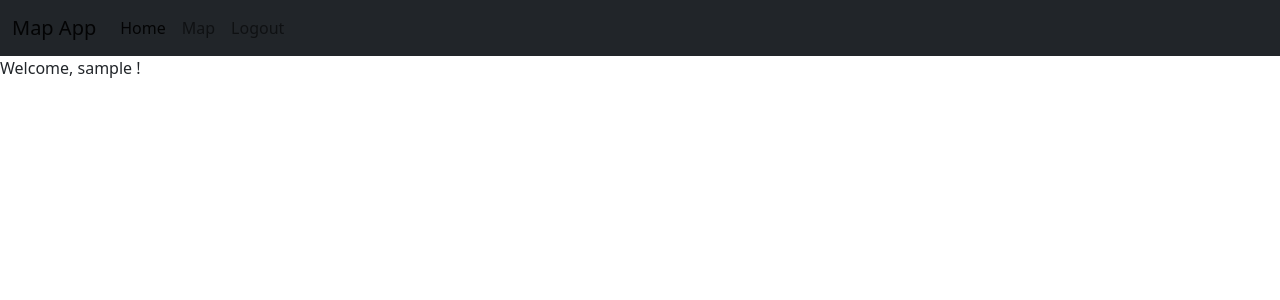
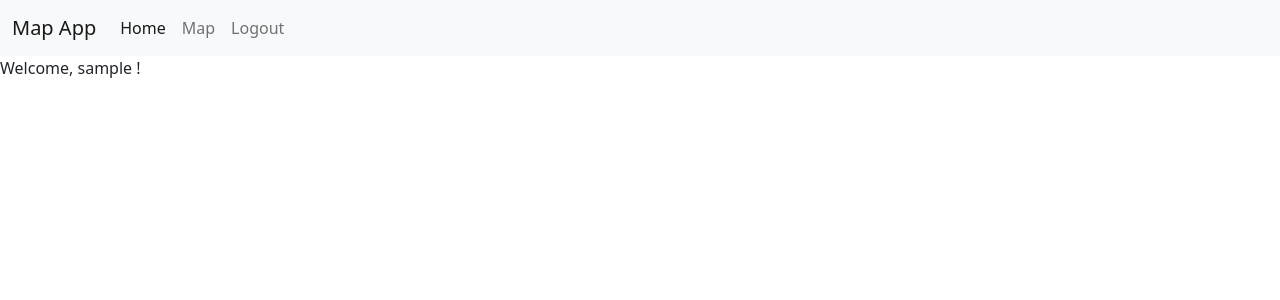
Before and after one commit to MrMabogo/campusmap, a Django app: page /maps/persist in a window 1280 px wide. Shown: the top 300 px of the page. Run offline with Django 3.2, Linux system fonts and the light colour scheme; the visitor is signed in with stand-in values (Sample User, id 1); some libraries are stand-ins or nearby versions.

Commit message:
fix navbar toggle

```diff
--- a/maps/templates/maps/base.html
+++ b/maps/templates/maps/base.html
@@ -23,13 +23,13 @@
 </head>
 <body>
     <!-- Navbar header -->
-    <nav class="navbar navbar-expand-lg navbar-light bg-dark">
+    <nav class="navbar navbar-expand-lg navbar-light bg-light">
         <div class="container-fluid">
             <a class="navbar-brand" href="{% url 'index' %}">Map App</a>
             <button class="navbar-toggler" type="button" data-bs-toggle="collapse" data-bs-target="#navbarSupportedContent" aria-controls="navbarSupportedContent" aria-expanded="false" aria-label="Toggle navigation">
                 <span class="navbar-toggler-icon"></span>
             </button>
-            <div class="collapse navbar-collapse" id="navbarNavDropdown">
+            <div class="navbar-collapse collapse" id="navbarNavDropdown">
                 <ul class="navbar-nav">
                     <li class="nav-item">
                         <a class="{% block homeactive %}{% endblock %}" href="{% url 'index' %}">Home</a>
```
